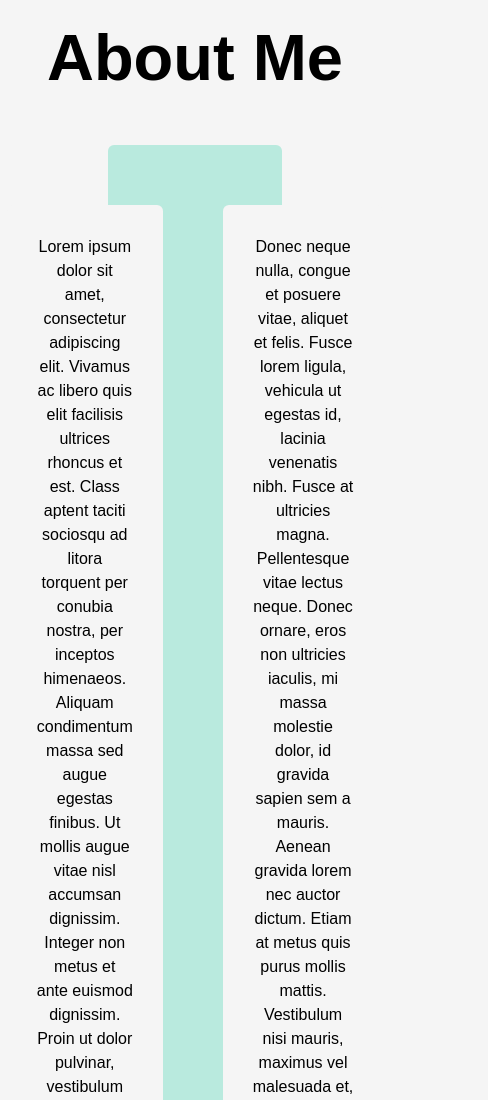
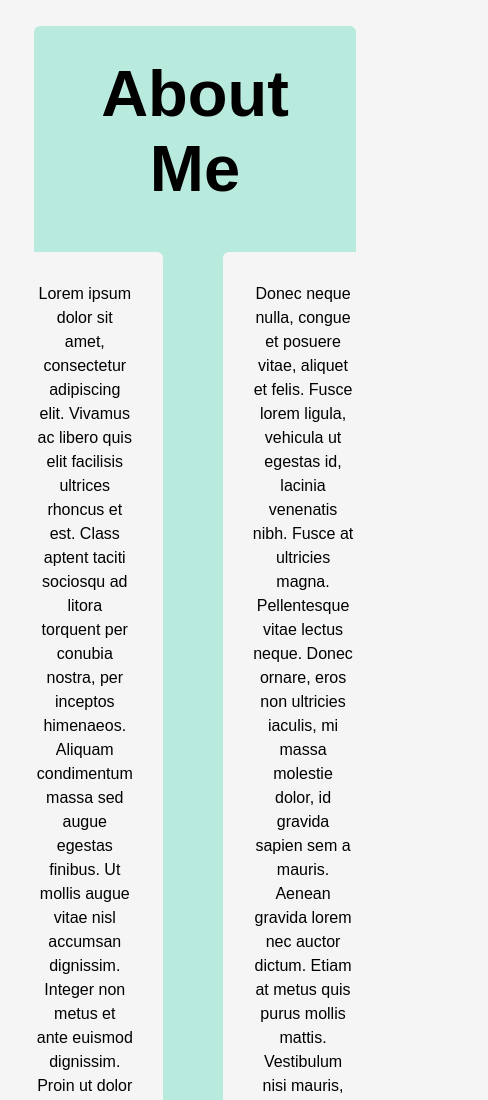
Before and after one commit to victoria-stevenson/portfolio, a plain HTML site: page about.html in a window 390 px wide. Shown: the top 1100 px of the page, 488 px wide, since content can reach past the window. Drawn offline with Linux system fonts and the light colour scheme.

Commit message:
made turqoise background containers more responsive

```diff
--- a/about.html
+++ b/about.html
@@ -7,8 +7,10 @@
     <link rel="stylesheet" href="src/style.css" />
   </head>
   <body>
-    <h1>About Me</h1>
     <div class="container-about">
+      <h1>About Me</h1>
+      <br />
+      <br />
       <div class="text-container">
         <div class="about-text-left">
           Lorem ipsum dolor sit amet, consectetur adipiscing elit. Vivamus ac
--- a/src/style.css
+++ b/src/style.css
@@ -12,7 +12,7 @@ body {
 
 h1 {
   font-size: 65px;
-  margin: 20px;
+  margin: 0;
 }
 h2 {
   font-size: 36px;
@@ -47,18 +47,13 @@ h3 {
 }
 .container-index,
 .container-about {
+  display: flex;
+  flex-direction: column;
+  justify-content: center;
+  margin: 7%;
   background-color: var(--container-color);
-  padding: 50px 50px 200px 50px;
+  padding: 30px 50px 200px 50px;
   border-radius: 6px;
-}
-.container-index {
-  display: block;
-  margin: 100px 100px auto;
-}
-
-.container-about {
-  display: block;
-  margin: 50px 100px auto;
 }
 
 .text-container {
```
